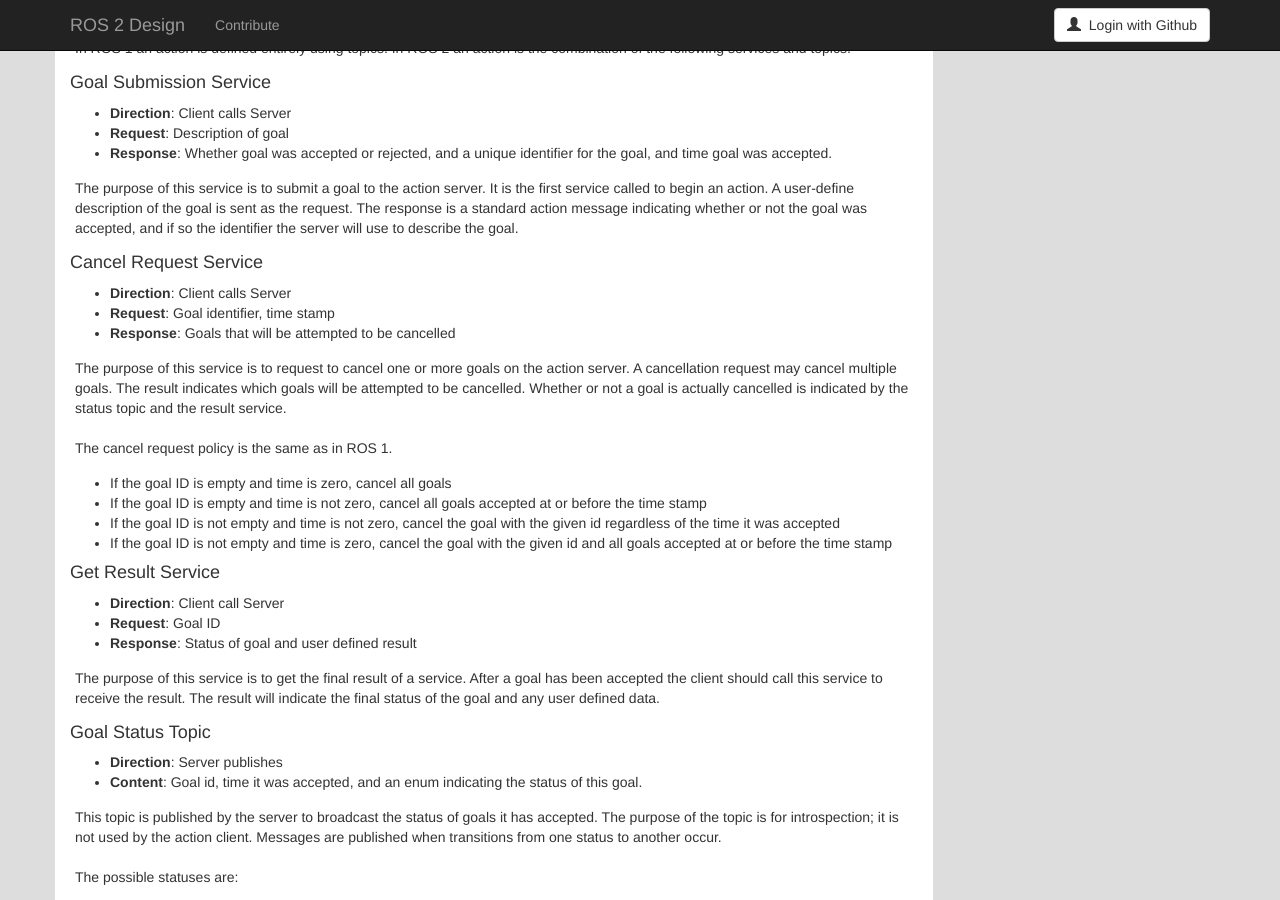
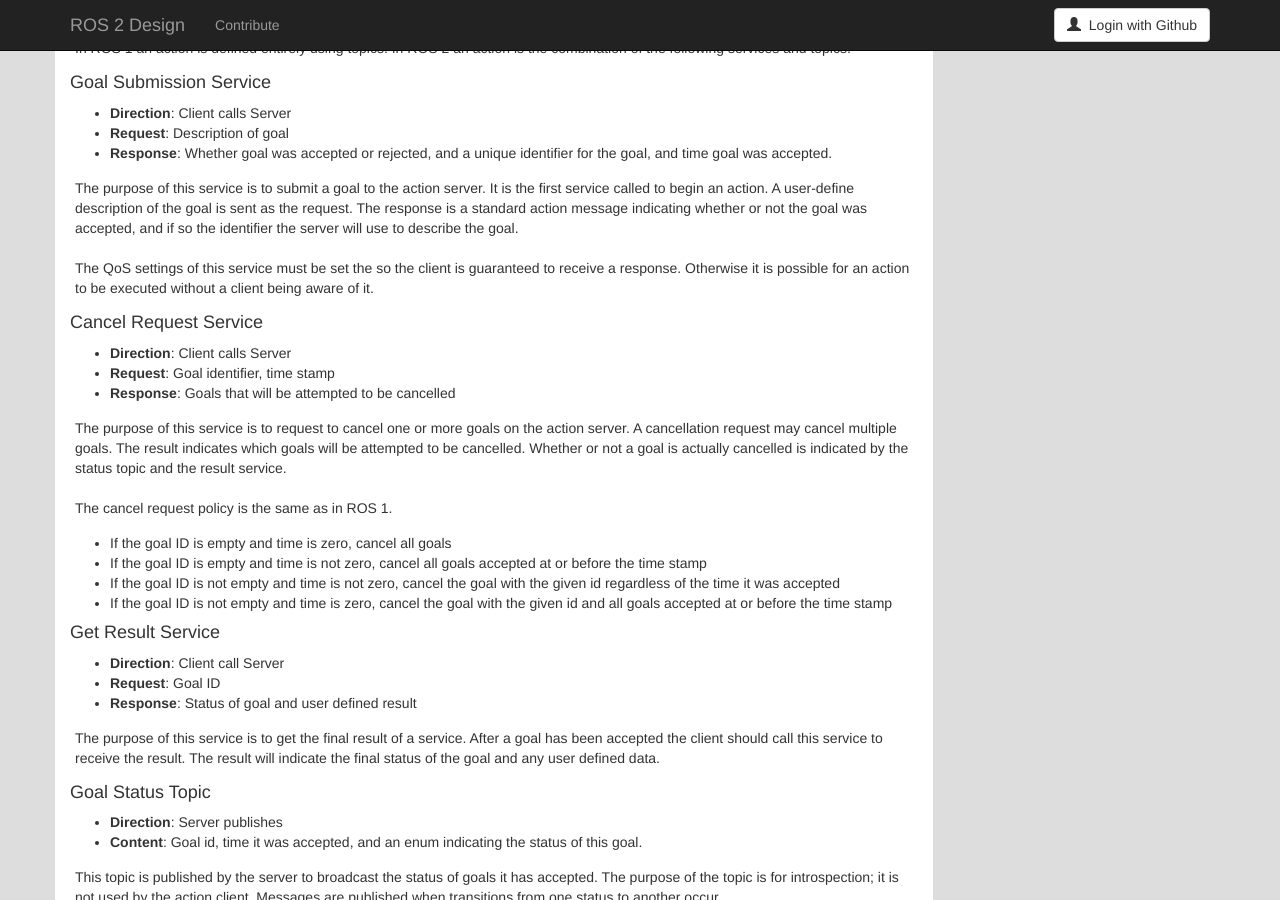
Before and after one commit to ros2/design, a Jekyll site: the page built from articles/actions.md, in a window 1280 px wide and 900 px high, scrolled down 3964 px. Built offline with Jekyll 4.4.1, drawn with Linux system fonts in a browser that asks for light colours; nearby versions of some CDN libraries.

Commit message:
QoS warning for goal submission service

```diff
--- a/articles/actions.md
+++ b/articles/actions.md
@@ -245,6 +245,9 @@ It is the first service called to begin an action.
 A user-define description of the goal is sent as the request.
 The response is a standard action message indicating whether or not the goal was accepted, and if so the identifier the server will use to describe the goal.
 
+The QoS settings of this service must be set the so the client is guaranteed to receive a response.
+Otherwise it is possible for an action to be executed without a client being aware of it.
+
 #### Cancel Request Service
 
 * **Direction**: Client calls Server
```
